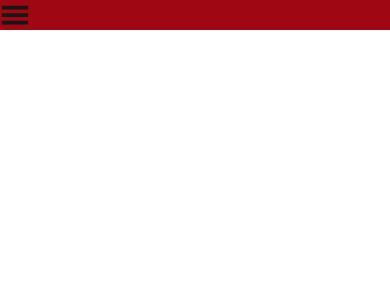
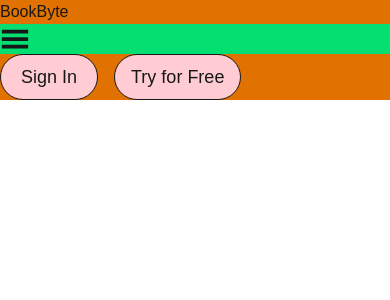
Before and after one commit to nooriaAhsani216/E-book-project, a Next.js app: page / in a window 390 px wide. Shown: the top 300 px of the page. Built offline with nearby package versions, Linux system fonts and the light colour scheme.

Commit message:
SignIn component added

```diff
--- a/src/components/Header.jsx
+++ b/src/components/Header.jsx
@@ -1,10 +1,13 @@
 import React from 'react'
 import Navbar from './Navbar'
+import SignIn from './Sign-in'
 
 export default function Header() {
   return (
-    <div className = "bg-amber-600">
+    <div className = "bg-amber-600 md:flex justify-between">
+       <p>BookByte</p>
 <Navbar />
+<SignIn />
     </div>
   )
 }
--- a/src/components/Navbar.jsx
+++ b/src/components/Navbar.jsx
@@ -2,7 +2,8 @@ import React from 'react'
 import { GiHamburgerMenu } from 'react-icons/gi';
 import { IoMdClose } from 'react-icons/io';
 import { useState } from 'react';
-import {headerData} from '@/lib/headerData';
+import { headerData } from '@/lib/headerData';
+import SignIn from './Sign-in';
 
 export default function Navbar() {
   const [isOpen, setIsOpen] = useState(false);
@@ -10,24 +11,27 @@ export default function Navbar() {
     setIsOpen(!isOpen);
   }
   return (
+    <div className="flex flex-col justify-between bg-green-400">
+
+      <div className="md:hidden">
+        {isOpen ? (
+          <IoMdClose size={30} onClick={toggleMenu} />
+        ) : (
+          <GiHamburgerMenu size={30} onClick={toggleMenu} />
+        )}
+      </div>
        <div>
-        <div className = "bg-red-800 md:hidden">
-           {isOpen ? (
-            <IoMdClose  size={30} onClick = {toggleMenu}/>
-
-          ):(
-            <GiHamburgerMenu size={30} onClick = {toggleMenu}/>
-          )}
         {isOpen && (
-            <div>
-{headerData.map((d,i)=>{
-          return(
+          <ul>
+            {headerData.map((d, i) => {
+              return (
                 <li>{d.title}</li>
               )
             })}
-            </div>
+          </ul>
         )}
       </div>
+
 
     </div>
   )
--- /dev/null
+++ b/src/components/Sign-in.jsx
@@ -0,0 +1,10 @@
+import React from 'react'
+
+export default function SignIn() {
+  return (
+    <div className="flex items-center space-x-4">
+      <button className=" py-2 px-5 border rounded-full text-lg bg-rose-200 hover:bg-rose-400 hover:text-white">Sign In</button>
+      <button className="px-4 py-2 border rounded-full text-lg bg-rose-200 hover:bg-rose-400 hover:text-white">Try for Free</button>
+    </div>
+  )
+}
```
Lines whose indentation alone changed are shown as unchanged.
